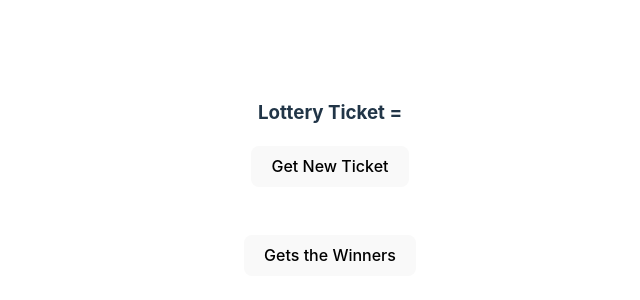
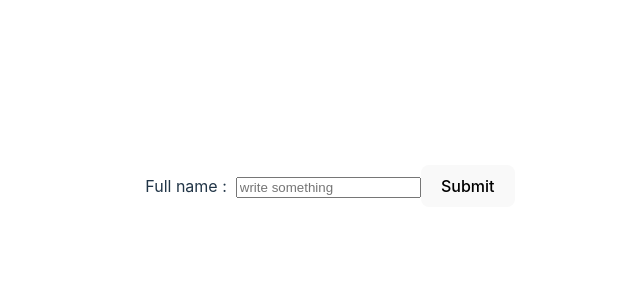
Before and after one commit to MAHRifat/Delta-web-development-course, a React (Vite) app in the folder React/objects_state/: page / in a window 1280 px wide. Shown: the part 214-514 px from the top of the page, without its empty margins (310-950 px from the left). Built offline with nearby package versions, Linux system fonts and the light colour scheme.

Commit message:
react form basic

```diff
--- a/React/objects_state/src/App.jsx
+++ b/React/objects_state/src/App.jsx
@@ -2,13 +2,15 @@ import './App.css'
 import Lottery from './Lottery'
 import LudoBoard from './LudoBoard'
 import ToDoList from './TodoList'
+import Form from './Form'
 function App() {
 
   return (
     <>
     {/* <LudoBoard/>        */}
     {/* <ToDoList/> */}
-    <Lottery/>
+    {/* <Lottery/> */}
+    <Form></Form>
     </>
   )
 }
--- /dev/null
+++ b/React/objects_state/src/Form.jsx
@@ -0,0 +1,19 @@
+import { useState } from "react"
+
+export default function Form(){
+    let [fullName, setFullName] = useState();
+
+    function changeName(event){
+        console.log(event.target.value);
+        setFullName(event.target.value);
+    }
+
+
+    return(
+        <form action="">
+            <label htmlFor="fullname">Full name : </label>&nbsp;
+            <input id="fullname" type="text" placeholder="write something" value={fullName} onChange={changeName}/>
+            <button>Submit</button>
+        </form>
+    )
+}
```
Also changed, not shown: 1 other file (tests, documents, lock files or other folders).
